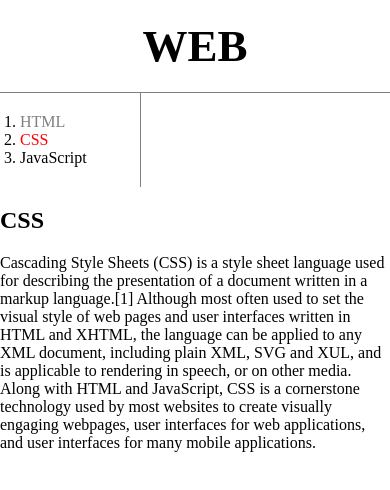
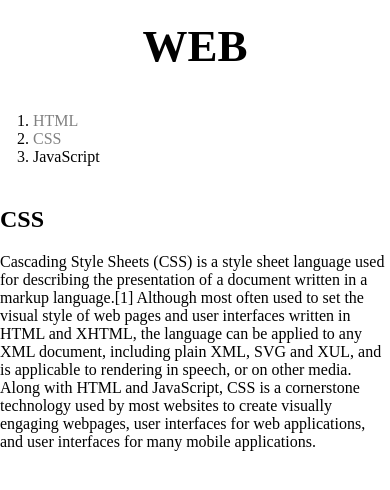
Before and after one commit to NaruNarsha/web, a plain HTML site: page 2.html in a window 390 px wide. Drawn offline with Linux system fonts and the light colour scheme.

Commit message:
미디어쿼리 내용 추가

```diff
--- a/2.html
+++ b/2.html
@@ -7,9 +7,6 @@
   <style>
     body{
       margin : 0;
-    }
-    #active {
-      color:red;
     }
     .saw {
       color:gray;
@@ -31,17 +28,38 @@
       margin: 0;
       padding: 20px;
     }
+    #grid{
+      display : grid;
+      grid-template-columns: 150px 1fr;
+    }
+    #grid ol{
+      padding-left: 33px;
+    }
+    @media(max-width:800px){
+      #grid{
+        display : block;
+      }
+      ol{
+        border-right: none;
+      }
+      h1{
+        border-bottom: none;
+      }
+
+    }
   </style>
 </head>
 
 
 <body>
   <h1><a href="index.html">WEB</a></h1>
-  <ol>
-    <li><a href="1.html" class="saw">HTML</a></li>
-    <li><a href="2.html" class="saw" id="active">CSS</a></li>
-    <li><a href="3.html">JavaScript</a></li>
-  </ol>
+  <div id ="grid">
+    <ol>
+      <li><a href="1.html" class="saw">HTML</a></li>
+      <li><a href="2.html" class="saw">CSS</a></li>
+      <li><a href="3.html">JavaScript</a></li>
+    </ol>
+  </div>
   <h2>CSS</h2>
   <p>
     Cascading Style Sheets (CSS) is a style sheet language used for describing the presentation of a document written in a markup language.[1] Although most often used to set the visual style of web pages and user interfaces written in HTML and XHTML, the language can be applied to any XML document, including plain XML, SVG and XUL, and is applicable to rendering in speech, or on other media. Along with HTML and JavaScript, CSS is a cornerstone technology used by most websites to create visually engaging webpages, user interfaces for web applications, and user interfaces for many mobile applications.
```
Also changed, not shown: mediaquery.html (added, +25 -0 lines).
